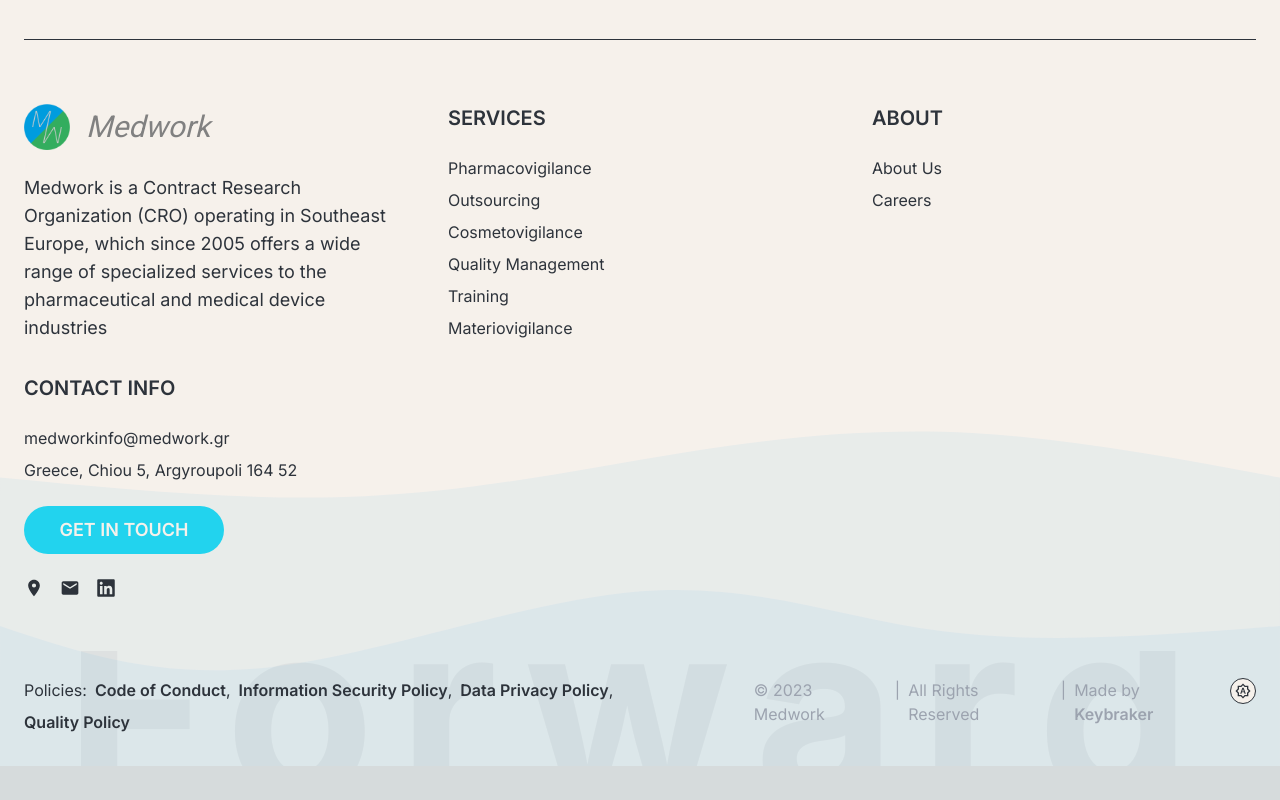
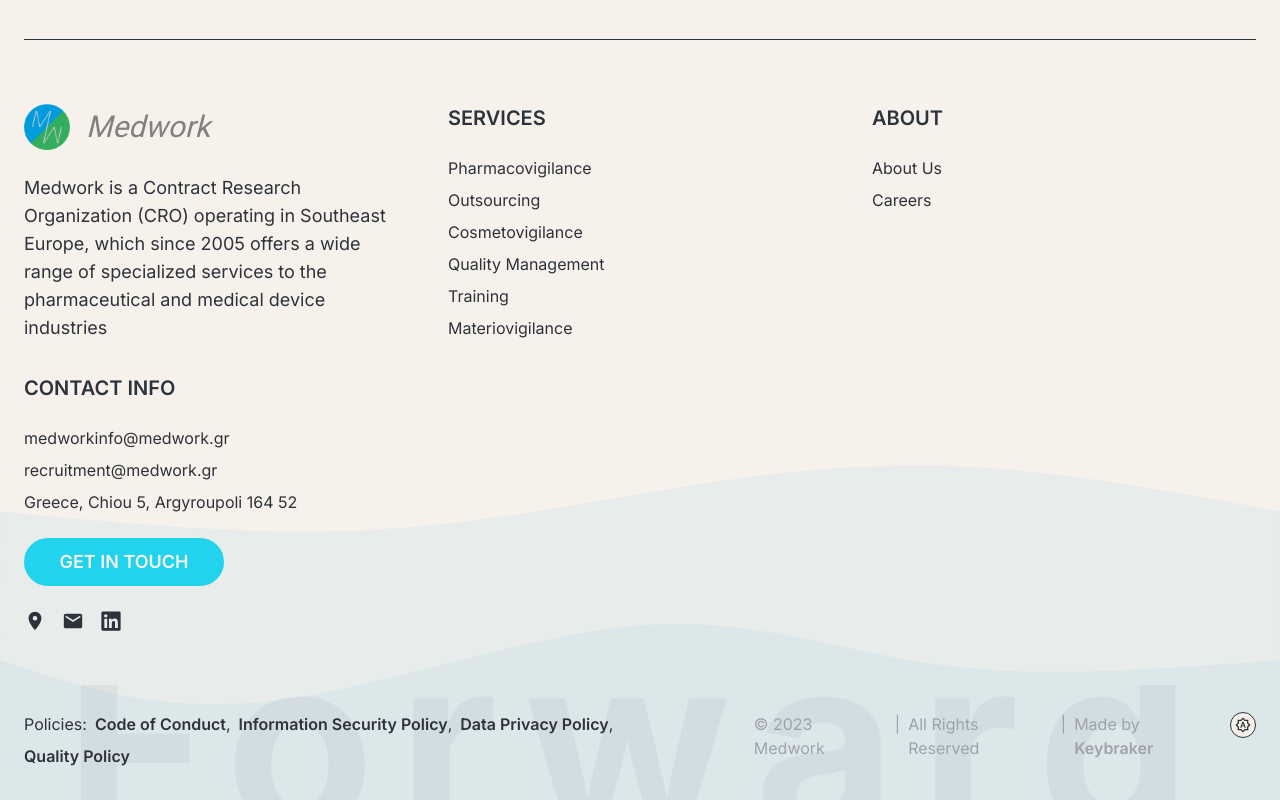
Before and after one commit to Medwork-CRO/webpage, a Next.js app: page / in a window 1280 px wide. Shown: the part 2503-3303 px from the top of the page. Before the commit the page ends 3269 px from the top, so only its background shows below. Built offline with nearby package versions, Linux system fonts and the light colour scheme.

Commit message:
Update communication links

```diff
--- a/src/components/Footer.tsx
+++ b/src/components/Footer.tsx
@@ -9,6 +9,7 @@
 import { AboutUs, Careers, Services } from "./HeaderLinks";
 import { Theme } from "@/pages/_app";
 
+const recruitmentEmail = "recruitment@medwork.gr";
 const mail = "medworkinfo@medwork.gr";
 const address = "Greece, Chiou 5, Argyroupoli 164 52";
 const linkedin = "company/medwork";
@@ -50,7 +51,7 @@
         target="_blank"
         href={"http://maps.google.com/?q=" + address}
       >
-        <MdLocationOn className="antialiased" size={"20px"} />
+        <MdLocationOn className="antialiased" size={"22px"} />
       </a>
       <a
         aria-label="By clicking you will be taken to Mail"
@@ -58,7 +59,7 @@
         target="_blank"
         href={"mailto:" + mail}
       >
-        <MdEmail className="antialiased" size={"20px"} />
+        <MdEmail className="antialiased" size={"22px"} />
       </a>
       <a
         aria-label="By clicking you will be taken to LinkedIn"
@@ -66,7 +67,7 @@
         target="_blank"
         href={"https://www.linkedin.com/in/" + linkedin}
       >
-        <FaLinkedin className="antialiased" size={"20px"} />
+        <FaLinkedin className="antialiased" size={"22px"} />
       </a>
     </div>
   );
@@ -243,6 +244,13 @@
                 {mail}
               </Link>
               <Link
+                href={`mailto:${recruitmentEmail}`}
+                target="_blank"
+                rel="noopener noreferrer"
+              >
+                {recruitmentEmail}
+              </Link>
+              <Link
                 href={"https://goo.gl/maps/KDKk5piro9Cb6AXG7"}
                 target="_blank"
                 rel="noopener noreferrer"
--- a/src/pages/contact-us/MapCategory.tsx
+++ b/src/pages/contact-us/MapCategory.tsx
@@ -1,10 +1,12 @@
 import Link from "next/link";
 import { AiOutlineEnvironment, AiOutlineMail, AiOutlinePhone } from "react-icons/ai";
+import { MdOutlineFax, MdWorkOutline } from "react-icons/md";
 
 enum ContactType {
   Phone,
   Fax,
   Email,
+  Work,
   Address,
 }
 
@@ -27,9 +29,11 @@
     case ContactType.Phone:
       return <AiOutlinePhone className="h-6 w-6" />;
     case ContactType.Fax:
-      return <AiOutlinePhone className="h-6 w-6" />;
+      return <MdOutlineFax className="h-6 w-6" />;
     case ContactType.Email:
       return <AiOutlineMail className="h-6 w-6" />;
+    case ContactType.Work:
+      return <MdWorkOutline className="h-6 w-6" />;
     case ContactType.Address:
       return <AiOutlineEnvironment className="h-6 w-6" />;
   }
@@ -72,6 +76,7 @@
         {getContact('(+30) 210 9960971', '+302109960971', ContactType.Phone)}
         {getContact('(+30) 210 9969578', '+302109969578', ContactType.Fax)}
         {getContact('medworkinfo@medwork.gr', 'medworkinfo@medwork.gr', ContactType.Email)}
+        {getContact('recruitment@medwork.gr', 'recruitment@medwork.gr', ContactType.Work)}
         {getContact('Greece, Chiou 5, Argyroupoli 16452', 'KDKk5piro9Cb6AXG7', ContactType.Address)}
       </div>
     </div>
```
